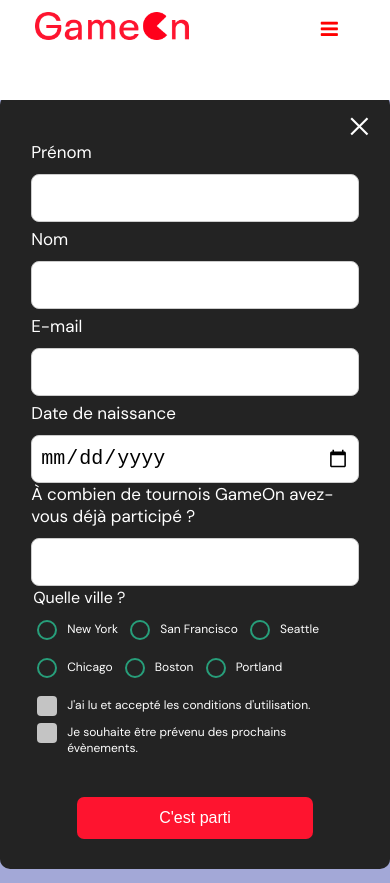
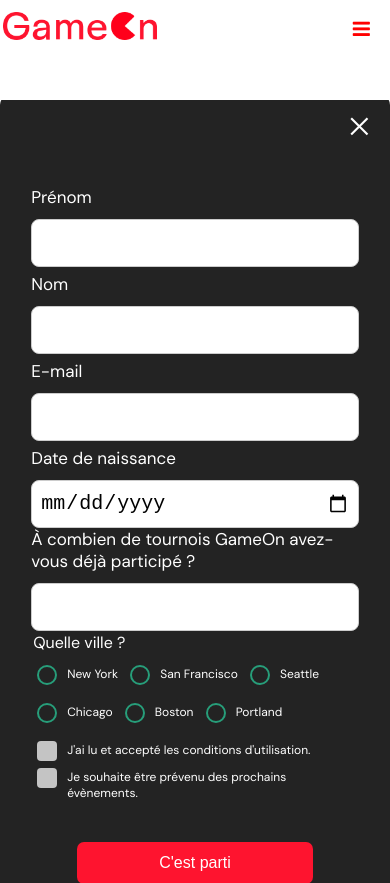
Before and after one commit to YMissout/YannMissout_4_01012022, a plain HTML site: page index.html in a window 390 px wide. Both pictures are taken after a click on the button "Je M'inscris". Drawn offline with Linux system fonts and the light colour scheme.

Commit message:
Modif padding modal
@media screen and (max-width: 540px)

```diff
--- a/css/modal.css
+++ b/css/modal.css
@@ -595,6 +595,7 @@ footer {
 @media screen and (max-width: 540px) {
   .bground {
     top: 100px;
+    background-color: rgb(255, 255, 255);
   }
 
   .content {
@@ -618,4 +619,14 @@ footer {
     font-size: 1rem;
     margin-top: 10px;
   }
+
+  .modal-body {
+    padding: 60px 8%;
+  }
 }
+
+@media screen and (max-width: 400px) {
+  .topnav {
+    padding: 0 3px;
+  }
+}
```
